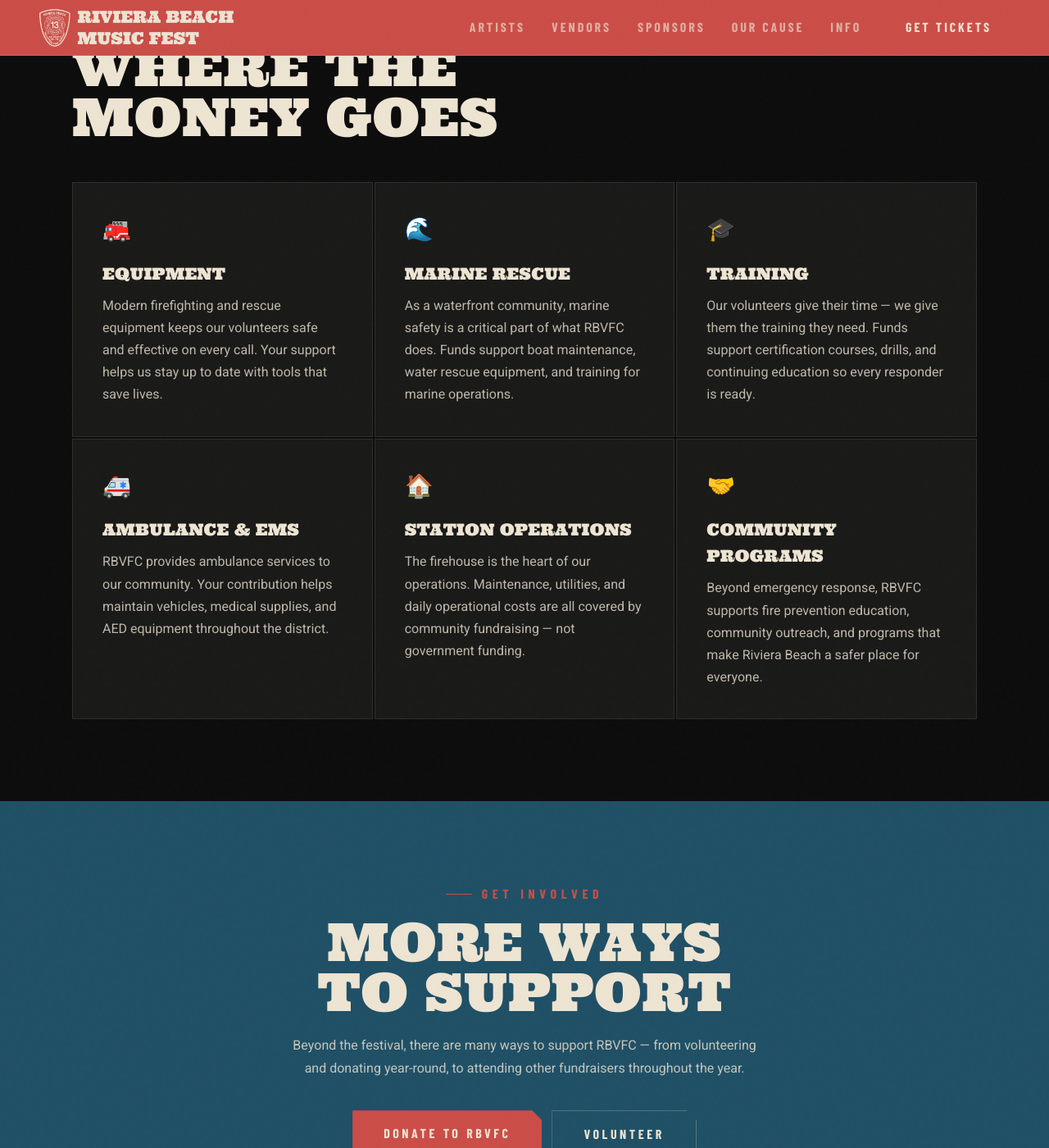
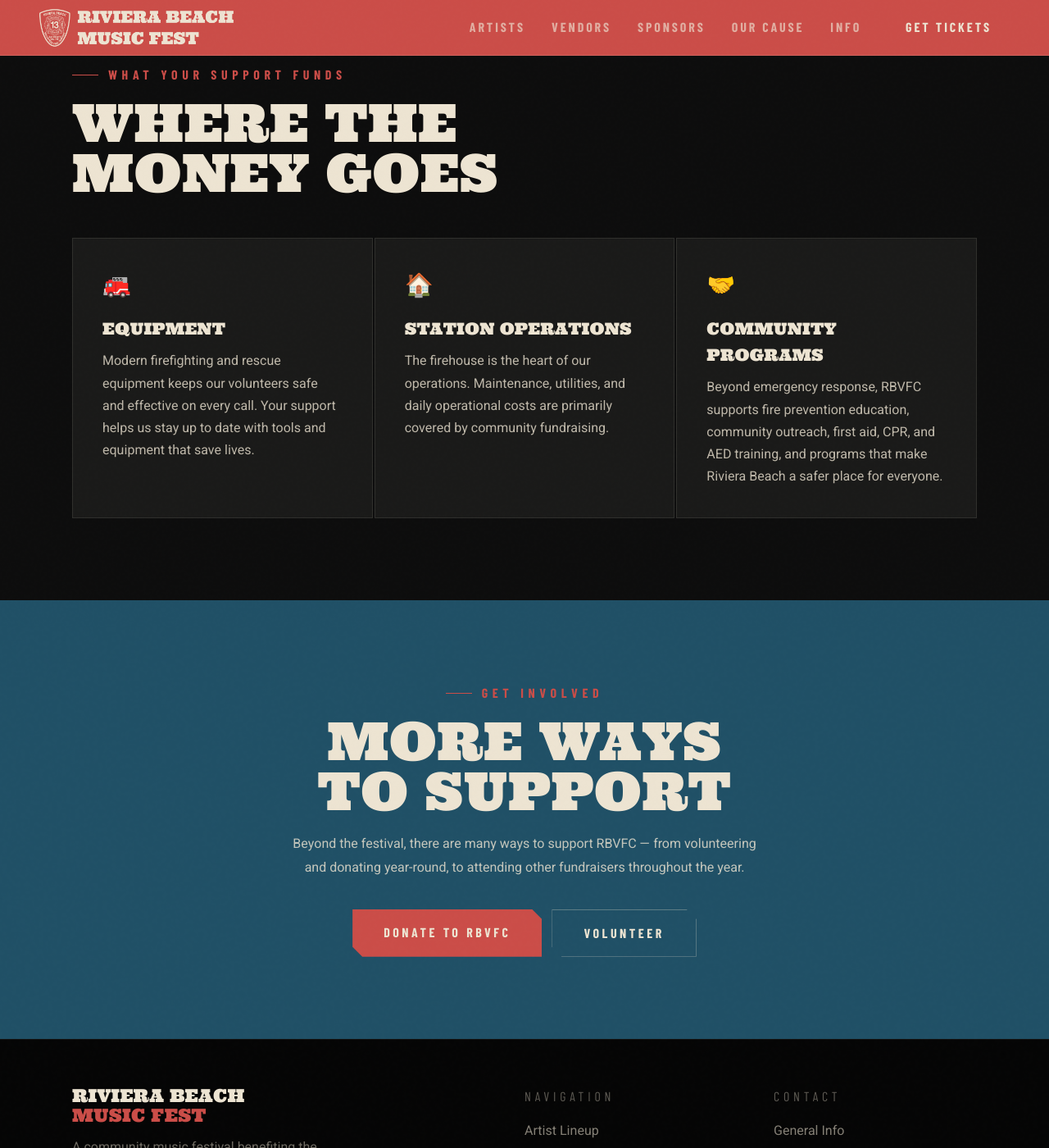
Before and after one commit to RBVFC/rbmf, a Jekyll site: the page built from our-cause/index.html, in a window 1280 px wide and 1400 px high, scrolled down 1584 px. Shown: the whole window at 82% size. Built offline with Jekyll 4.4.1, drawn with Linux system fonts in a browser that asks for light colours; some web fonts are replaced; some of the changed text lies outside the part shown.

Commit message:
Big changes to our-cause page

```diff
--- a/our-cause/index.html
+++ b/our-cause/index.html
@@ -17,7 +17,7 @@
         <p>
           The Riviera Beach Music Fest is a community-driven fundraiser dedicated to supporting the
           <strong>Riviera Beach Volunteer Fire Company, Station {{ site.rbvfc.station }}</strong> —
-          a volunteer fire, rescue, marine, and ambulance company proudly serving
+          a volunteer fire, rescue, EMS, and marine company proudly serving
           {{ site.rbvfc.county }} since {{ site.rbvfc.founded }}.
         </p>
         <p>
@@ -40,16 +40,16 @@
           <div class="stat-label">Year Founded</div>
         </div>
         <div class="stat-box">
-          <div class="stat-number">100<span>%</span></div>
-          <div class="stat-label">Volunteer</div>
+          <div class="stat-number">5</div>
+          <div class="stat-label">Frontline Response Apparatus:<br>T13, E131, MU13, CH13</div>
         </div>
         <div class="stat-box">
-          <div class="stat-number">24<span>/7</span></div>
-          <div class="stat-label">On Call</div>
+          <div class="stat-number">Combination Station<span>/7</span></div>
+          <div class="stat-label">Staffed with AACFD Career Staff,<br> and RBVFC Volunteers</div>
         </div>
         <div class="stat-box">
-          <div class="stat-number">4</div>
-          <div class="stat-label">Services: Fire, Rescue,<br>Marine & Ambulance</div>
+          <div class="stat-number">56<span>%</span></div>
+          <div class="stat-label">of calls have volunteer<br>staff riding on the units</div>
         </div>
       </div>
     </div>
@@ -64,32 +64,17 @@
       <div class="info-card">
         <div class="info-card__icon">🚒</div>
         <div class="info-card__title">Equipment</div>
-        <p class="info-card__body">Modern firefighting and rescue equipment keeps our volunteers safe and effective on every call. Your support helps us stay up to date with tools that save lives.</p>
-      </div>
-      <div class="info-card">
-        <div class="info-card__icon">🌊</div>
-        <div class="info-card__title">Marine Rescue</div>
-        <p class="info-card__body">As a waterfront community, marine safety is a critical part of what RBVFC does. Funds support boat maintenance, water rescue equipment, and training for marine operations.</p>
-      </div>
-      <div class="info-card">
-        <div class="info-card__icon">🎓</div>
-        <div class="info-card__title">Training</div>
-        <p class="info-card__body">Our volunteers give their time — we give them the training they need. Funds support certification courses, drills, and continuing education so every responder is ready.</p>
-      </div>
-      <div class="info-card">
-        <div class="info-card__icon">🚑</div>
-        <div class="info-card__title">Ambulance & EMS</div>
-        <p class="info-card__body">RBVFC provides ambulance services to our community. Your contribution helps maintain vehicles, medical supplies, and AED equipment throughout the district.</p>
+        <p class="info-card__body">Modern firefighting and rescue equipment keeps our volunteers safe and effective on every call. Your support helps us stay up to date with tools and equipment that save lives.</p>
       </div>
       <div class="info-card">
         <div class="info-card__icon">🏠</div>
         <div class="info-card__title">Station Operations</div>
-        <p class="info-card__body">The firehouse is the heart of our operations. Maintenance, utilities, and daily operational costs are all covered by community fundraising — not government funding.</p>
+        <p class="info-card__body">The firehouse is the heart of our operations. Maintenance, utilities, and daily operational costs are primarily covered by community fundraising.</p>
       </div>
       <div class="info-card">
         <div class="info-card__icon">🤝</div>
         <div class="info-card__title">Community Programs</div>
-        <p class="info-card__body">Beyond emergency response, RBVFC supports fire prevention education, community outreach, and programs that make Riviera Beach a safer place for everyone.</p>
+        <p class="info-card__body">Beyond emergency response, RBVFC supports fire prevention education, community outreach, first aid, CPR, and AED training, and programs that make Riviera Beach a safer place for everyone.</p>
       </div>
     </div>
   </div>
```
